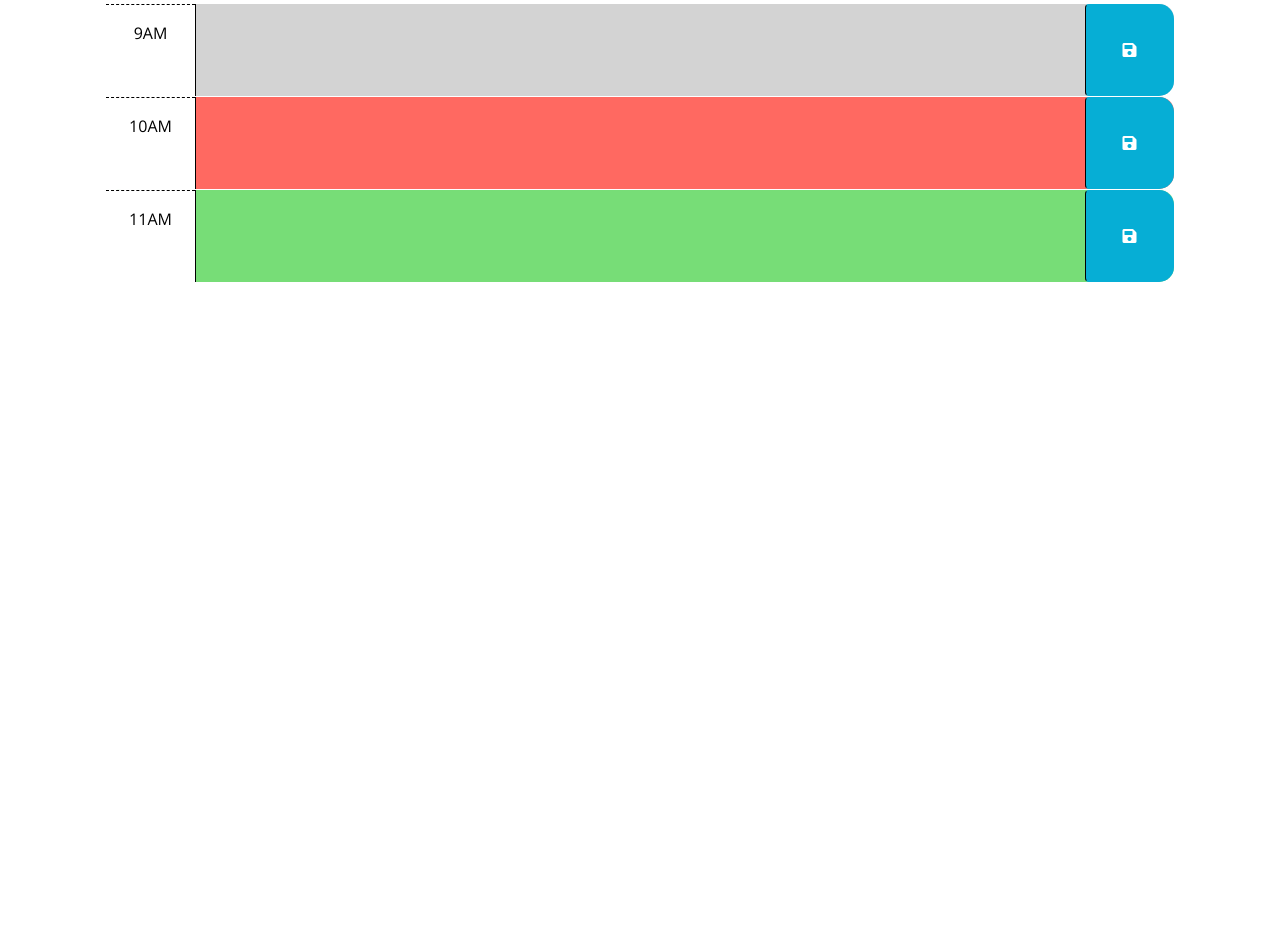
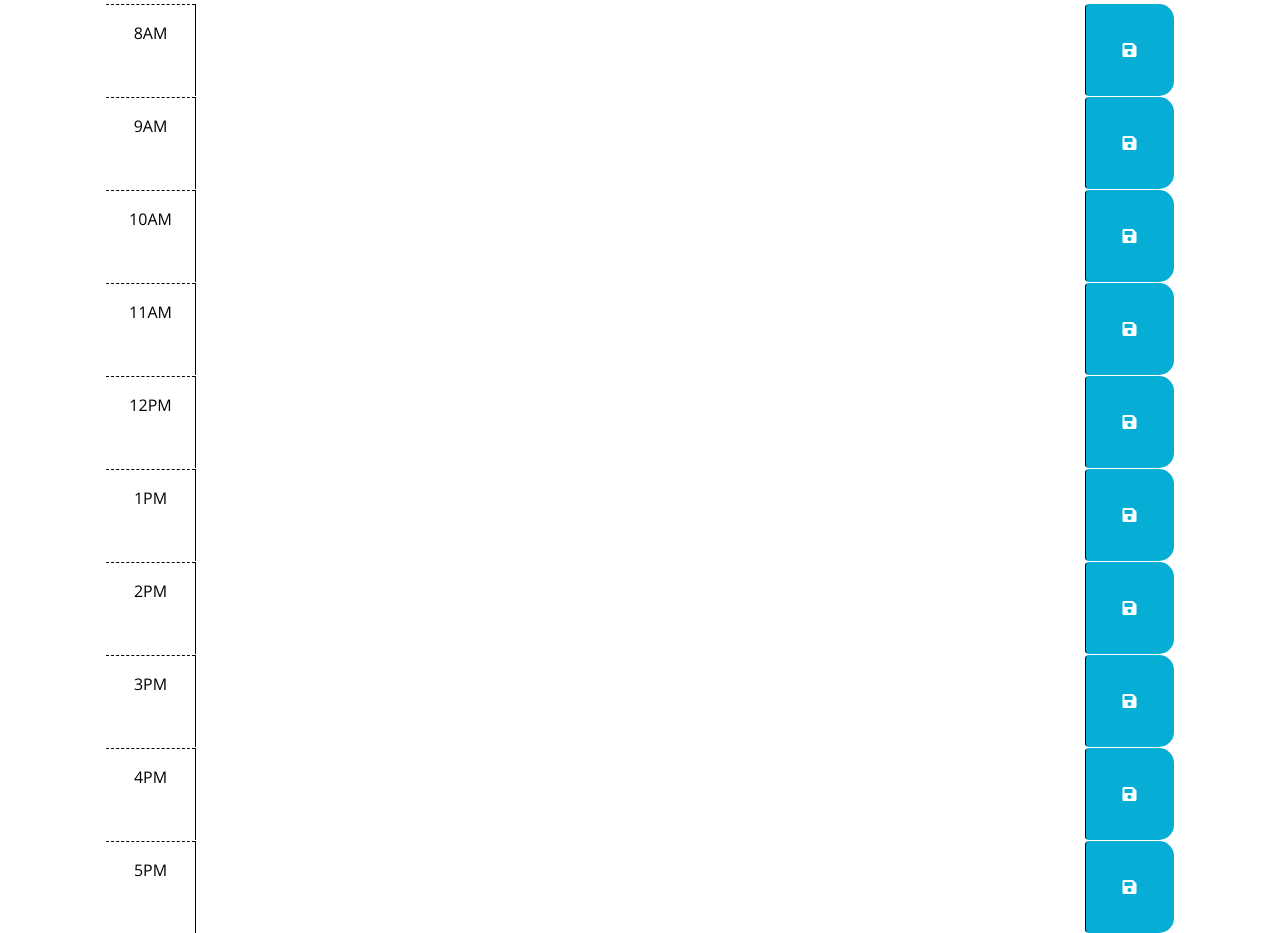
Before and after one commit to smcage2/Work-Day-Scheduler, a plain HTML site: page index.html in a window 1280 px wide. Shown: the part 253-1186 px from the top of the page. Before the commit the page ends 800 px from the top, so only its background shows below. Drawn offline with nearby package versions, Linux system fonts and the light colour scheme; files that its build step writes are made by us from their sources.

Commit message:
updated readme and index.html

```diff
--- a/index.html
+++ b/index.html
@@ -18,7 +18,7 @@
       href="https://fonts.googleapis.com/css?family=Open+Sans&display=swap"
       rel="stylesheet"
     />
-    <link rel="stylesheet" href="style.css" />
+    <link rel="stylesheet" href="./assets/style.css" />
     <title>Work Day Scheduler</title>
   </head>
 
@@ -29,18 +29,17 @@
       <p id="currentDay" class="lead"></p>
     </header>
     <div class="container-lg px-5">
-      <!-- Use class for "past", "present", and "future" to apply styles to the
-        time-block divs accordingly. The javascript will need to do this by
-        adding/removing these classes on each div by comparing the hour in the
-        id to the current hour. The html provided below is meant to be an example
-        demonstrating how the css provided can be leveraged to create the
-        desired layout and colors. The html below should be removed or updated
-        in the finished product. Remember to delete this comment once the
-        code is implemented.
-        -->
 
-      <!-- Example of a past time block. The "past" class adds a gray background color. -->
-      <div id="hour-9" class="row time-block past">
+      <!-- //time blocks for  8am to 5pm work day -->
+      <div id="hour-8" class="row time-block">
+        <div class="col-2 col-md-1 hour text-center py-3">8AM</div>
+        <textarea class="col-8 col-md-10 description" rows="3"> </textarea>
+        <button class="btn saveBtn col-2 col-md-1" aria-label="save">
+           <i class="fas fa-save" aria-hidden="true"></i>
+        </button>
+      </div>
+
+      <div id="hour-9" class="row time-block">
         <div class="col-2 col-md-1 hour text-center py-3">9AM</div>
         <textarea class="col-8 col-md-10 description" rows="3"> </textarea>
         <button class="btn saveBtn col-2 col-md-1" aria-label="save">
@@ -48,8 +47,8 @@
         </button>
       </div>
 
-      <!-- Example of a a present time block. The "present" class adds a red background color. -->
-      <div id="hour-10" class="row time-block present">
+
+      <div id="hour-10" class="row time-block">
         <div class="col-2 col-md-1 hour text-center py-3">10AM</div>
         <textarea class="col-8 col-md-10 description" rows="3"> </textarea>
         <button class="btn saveBtn col-2 col-md-1" aria-label="save">
@@ -57,9 +56,56 @@
         </button>
       </div>
 
-      <!-- Example of a future time block. The "future" class adds a green background color. -->
-      <div id="hour-11" class="row time-block future">
+      <div id="hour-11" class="row time-block">
         <div class="col-2 col-md-1 hour text-center py-3">11AM</div>
+        <textarea class="col-8 col-md-10 description" rows="3"> </textarea>
+        <button class="btn saveBtn col-2 col-md-1" aria-label="save">
+          <i class="fas fa-save" aria-hidden="true"></i>
+        </button>
+      </div>
+
+      <div id="hour-12" class="row time-block">
+        <div class="col-2 col-md-1 hour text-center py-3">12PM</div>
+        <textarea class="col-8 col-md-10 description" rows="3"> </textarea>
+        <button class="btn saveBtn col-2 col-md-1" aria-label="save">
+          <i class="fas fa-save" aria-hidden="true"></i>
+        </button>
+      </div>
+
+      <div id="hour-13" class="row time-block">
+        <div class="col-2 col-md-1 hour text-center py-3">1PM</div>
+        <textarea class="col-8 col-md-10 description" rows="3"> </textarea>
+        <button class="btn saveBtn col-2 col-md-1" aria-label="save">
+          <i class="fas fa-save" aria-hidden="true"></i>
+        </button>
+      </div>
+
+      <div id="hour-14" class="row time-block">
+        <div class="col-2 col-md-1 hour text-center py-3">2PM</div>
+        <textarea class="col-8 col-md-10 description" rows="3"> </textarea>
+        <button class="btn saveBtn col-2 col-md-1" aria-label="save">
+          <i class="fas fa-save" aria-hidden="true"></i>
+        </button>
+      </div>
+
+      <div id="hour-15" class="row time-block">
+        <div class="col-2 col-md-1 hour text-center py-3">3PM</div>
+        <textarea class="col-8 col-md-10 description" rows="3"> </textarea>
+        <button class="btn saveBtn col-2 col-md-1" aria-label="save">
+          <i class="fas fa-save" aria-hidden="true"></i>
+        </button>
+      </div>
+
+      <div id="hour-16" class="row time-block">
+        <div class="col-2 col-md-1 hour text-center py-3">4PM</div>
+        <textarea class="col-8 col-md-10 description" rows="3"> </textarea>
+        <button class="btn saveBtn col-2 col-md-1" aria-label="save">
+          <i class="fas fa-save" aria-hidden="true"></i>
+        </button>
+      </div>
+
+      <div id="hour-17" class="row time-block">
+        <div class="col-2 col-md-1 hour text-center py-3">5PM</div>
         <textarea class="col-8 col-md-10 description" rows="3"> </textarea>
         <button class="btn saveBtn col-2 col-md-1" aria-label="save">
           <i class="fas fa-save" aria-hidden="true"></i>
@@ -73,6 +119,6 @@
       crossorigin="anonymous"
     ></script>
 
-    <script src="script.js"></script>
+    <script src="./assets/script.js"></script>
   </body>
 </html>
```
Also changed, not shown: 1 other file.
